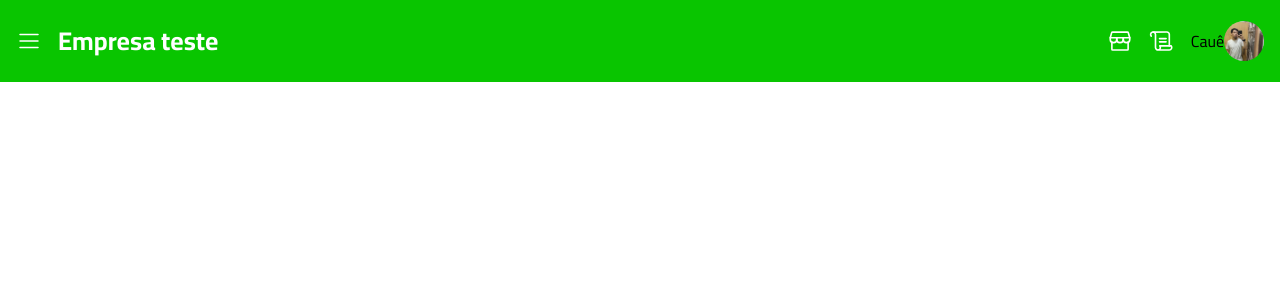
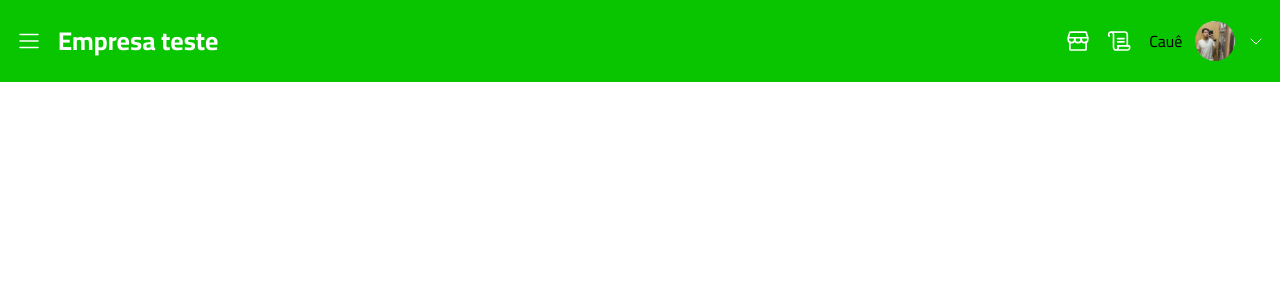
Before and after one commit to cauealb/projects-React, a React (Vite) app in the folder 2 - App de compras/app-compras/: page / in a window 1280 px wide. Shown: the top 300 px of the page. Built offline with nearby package versions, Linux system fonts and the light colour scheme.

Commit message:
Finalizando as infos

```diff
--- a/2 - App de compras/app-compras/src/components/Header/Header.tsx
+++ b/2 - App de compras/app-compras/src/components/Header/Header.tsx
@@ -1,4 +1,4 @@
-import { List, Storefront, Scroll } from 'phosphor-react'
+import { List, Storefront, Scroll, CaretDown } from 'phosphor-react'
 import { ContainerHeader, ContainerNameCompany, ContainerInfos } from './style/Header'
 import profile from '../../img/profile.jpg'
 
@@ -10,11 +10,12 @@ export default function Header() {
                 <h1>Empresa teste</h1>
             </ContainerNameCompany>
             <ContainerInfos>
-                <Storefront color='#fff' size={26} />
-                <Scroll color='#fff' size={26} />
+                <Storefront color='#fff' size={26} style={{cursor: 'pointer'}} />
+                <Scroll color='#fff' size={26} style={{cursor: 'pointer'}} />
                 <div>
                     <p>Cauê</p>
                     <img src={profile} alt="Profile image" />
+                    <CaretDown color='#fff' style={{cursor: 'pointer'}} />
                 </div>
             </ContainerInfos>
         </ContainerHeader>
--- a/2 - App de compras/app-compras/src/components/Header/style/Header.ts
+++ b/2 - App de compras/app-compras/src/components/Header/style/Header.ts
@@ -26,6 +26,7 @@ export const ContainerInfos = styled.div`
 
     div {
         display: flex;
+        gap: 0.80em;
         align-items: center;
 
         img{
```
